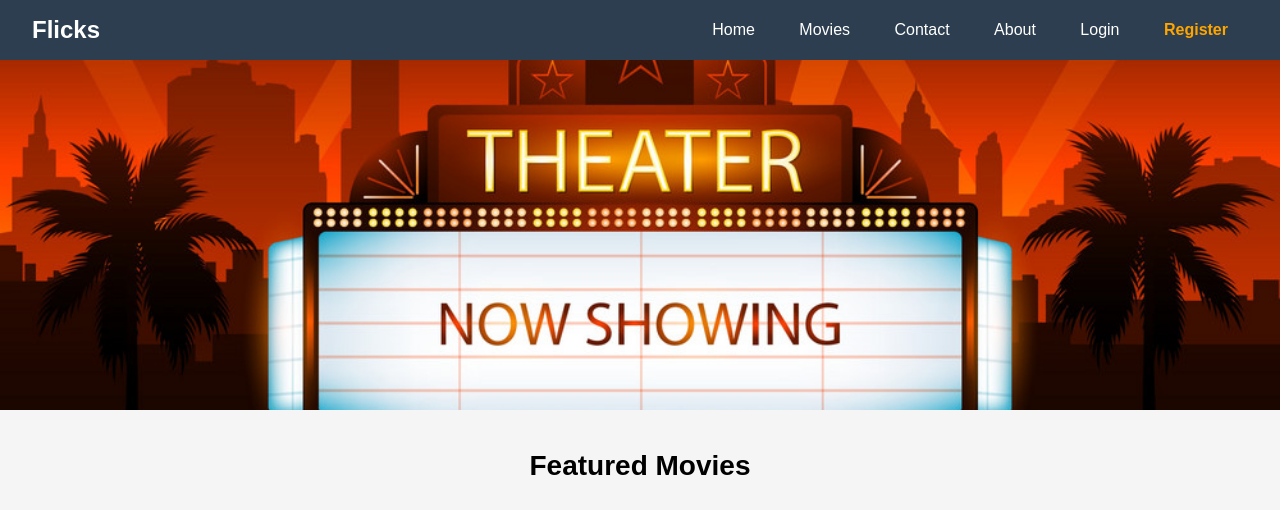
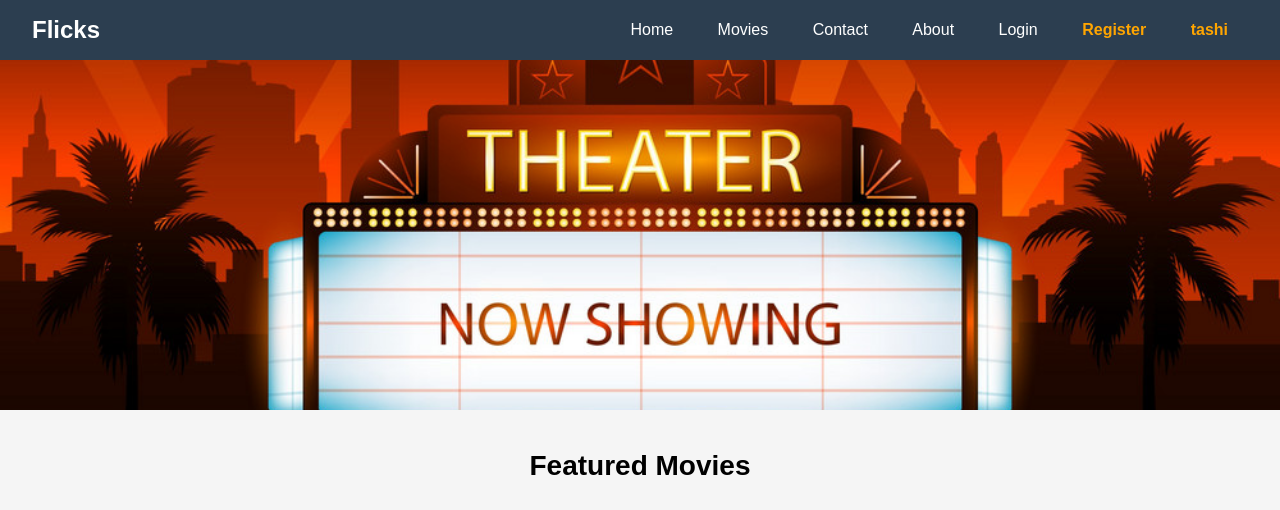
Before and after one commit to nydup/flicks-online-movie-ticket-system, a plain HTML site: page index.html in a window 1280 px wide. Shown: the top 510 px of the page. Drawn offline with Linux system fonts and the light colour scheme.

Commit message:
menu change

```diff
--- a/index.html
+++ b/index.html
@@ -17,6 +17,7 @@
       <a href="#">About</a>
       <a href="#">Login</a>
       <a class="register" href="#">Register</a>
+      <a class="register" href="#">tashi</a>
     </nav>
   </header>
 
```
